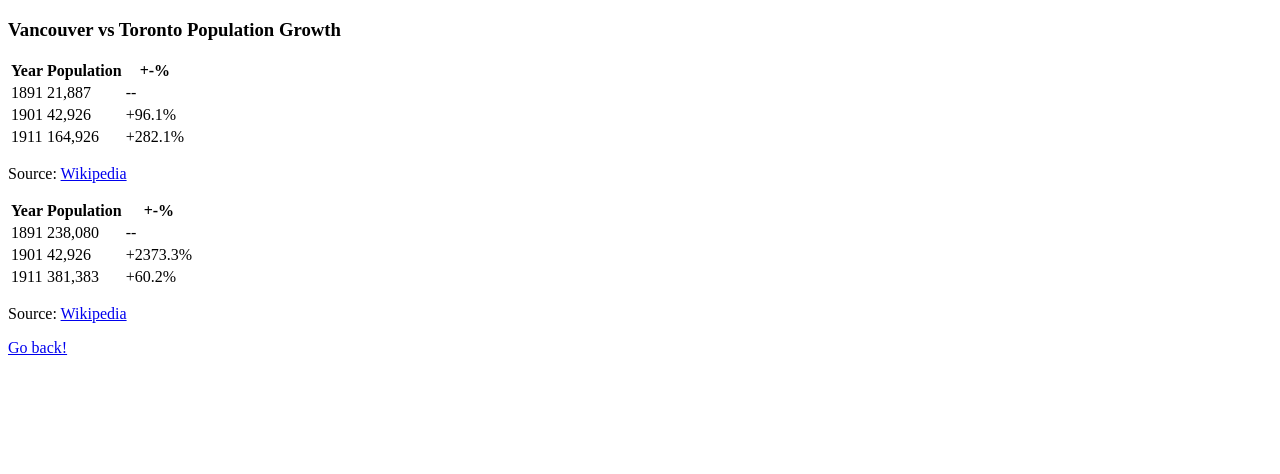
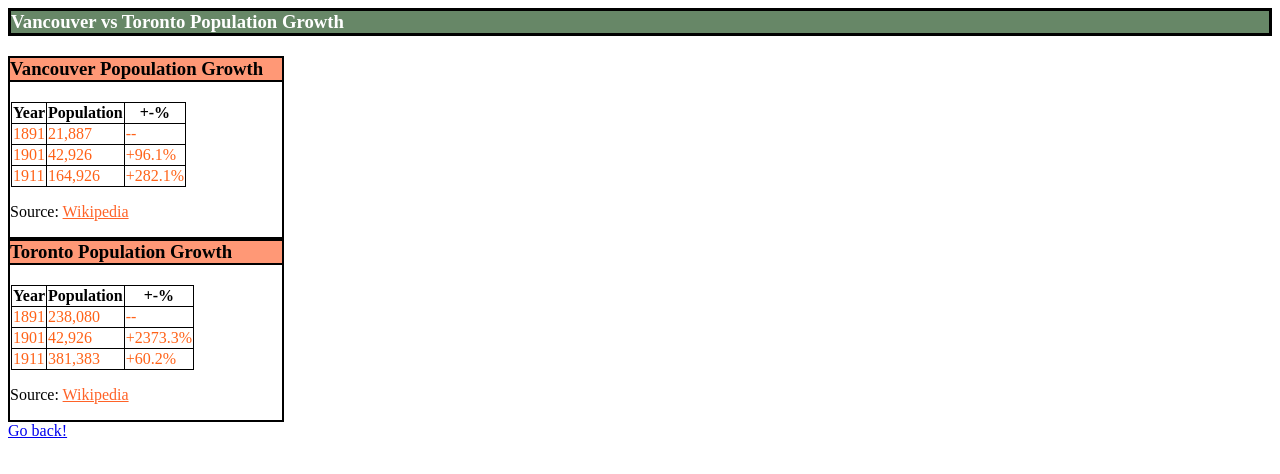
Before and after one commit to toco-t/comp1537-lab, a plain HTML site: page lab02/part-c.html in a window 1280 px wide. Drawn offline with Linux system fonts and the light colour scheme.

Commit message:
added part-c for lab2
added contents to part-c for lab2

```diff
--- /dev/null
+++ b/lab02/css/styles.css
@@ -0,0 +1,33 @@
+h3 {
+  background: #ff9876;
+  margin: 0 0 20px;
+  border-bottom: 2px solid #000000;
+}
+
+td {
+  color: #ff6218;
+}
+
+p a {
+  color: #ff6328;
+}
+
+table, th, td  {
+  border: 1px solid #000000;
+  border-collapse: collapse;
+}
+
+.container {
+  width: 17rem;
+  border: 2px solid #000000;
+}
+
+.tbl {
+  margin: 0 1px;
+}
+
+.ttl_h3 {
+  background-color: #678767;
+  color: #ffffff;
+  border: 3px solid #000000;
+}
--- a/lab02/part-c.html
+++ b/lab02/part-c.html
@@ -1,15 +1,21 @@
 <!DOCTYPE html>
 <html lang="en" dir="ltr">
+
 <head>
   <meta charset="utf-8">
   <title>Population Growth Comparison</title>
+
+  <link rel="stylesheet" href="css/styles.css">
 </head>
 
 <body>
   <header>
-      <h3>Vancouver vs Toronto Population Growth</h3>
+    <h3 class="ttl_h3">Vancouver vs Toronto Population Growth</h3>
   </header>
-    <table>
+
+  <div class="container">
+    <h3>Vancouver Popoulation Growth</h3>
+    <table class="tbl">
       <tr>
         <th>
           Year
@@ -56,7 +62,11 @@
       </tr>
     </table>
     <p>Source: <a href="https://en.wikipedia.org/wiki/Vancouver">Wikipedia</a></p>
-    <table>
+  </div>
+
+  <div class="container">
+    <h3>Toronto Population Growth</h3>
+    <table class="tbl">
       <tr>
         <th>
           Year
@@ -103,6 +113,9 @@
       </tr>
     </table>
     <p>Source: <a href="https://en.wikipedia.org/wiki/Toronto">Wikipedia</a></p>
+  </div>
+
 </body>
 <a href="../index.html">Go back!</a>
+
 </html>
```
Also changed, not shown: lab02/index.html (+12 -2 lines). Lines whose indentation alone changed are shown as unchanged.
